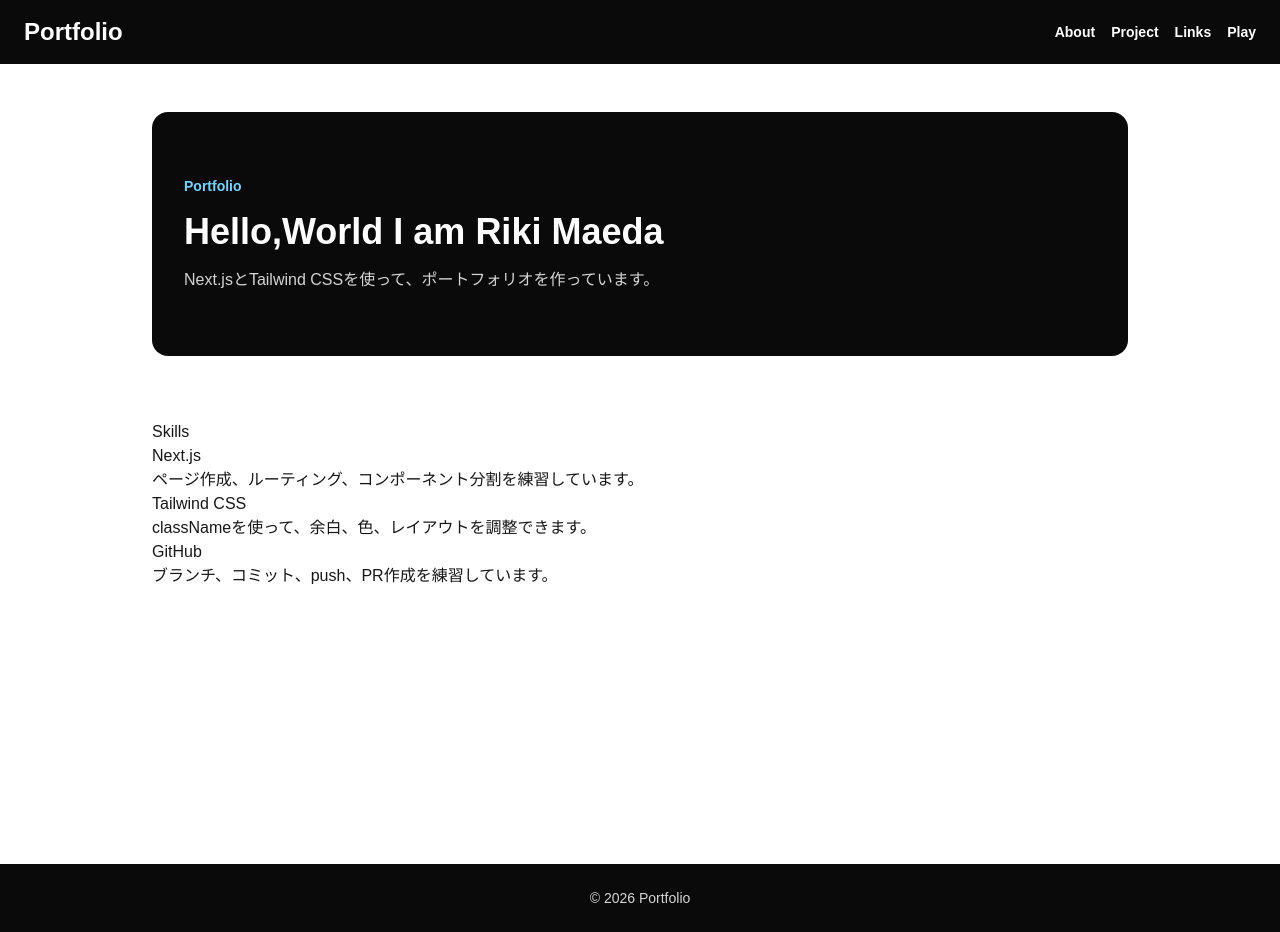
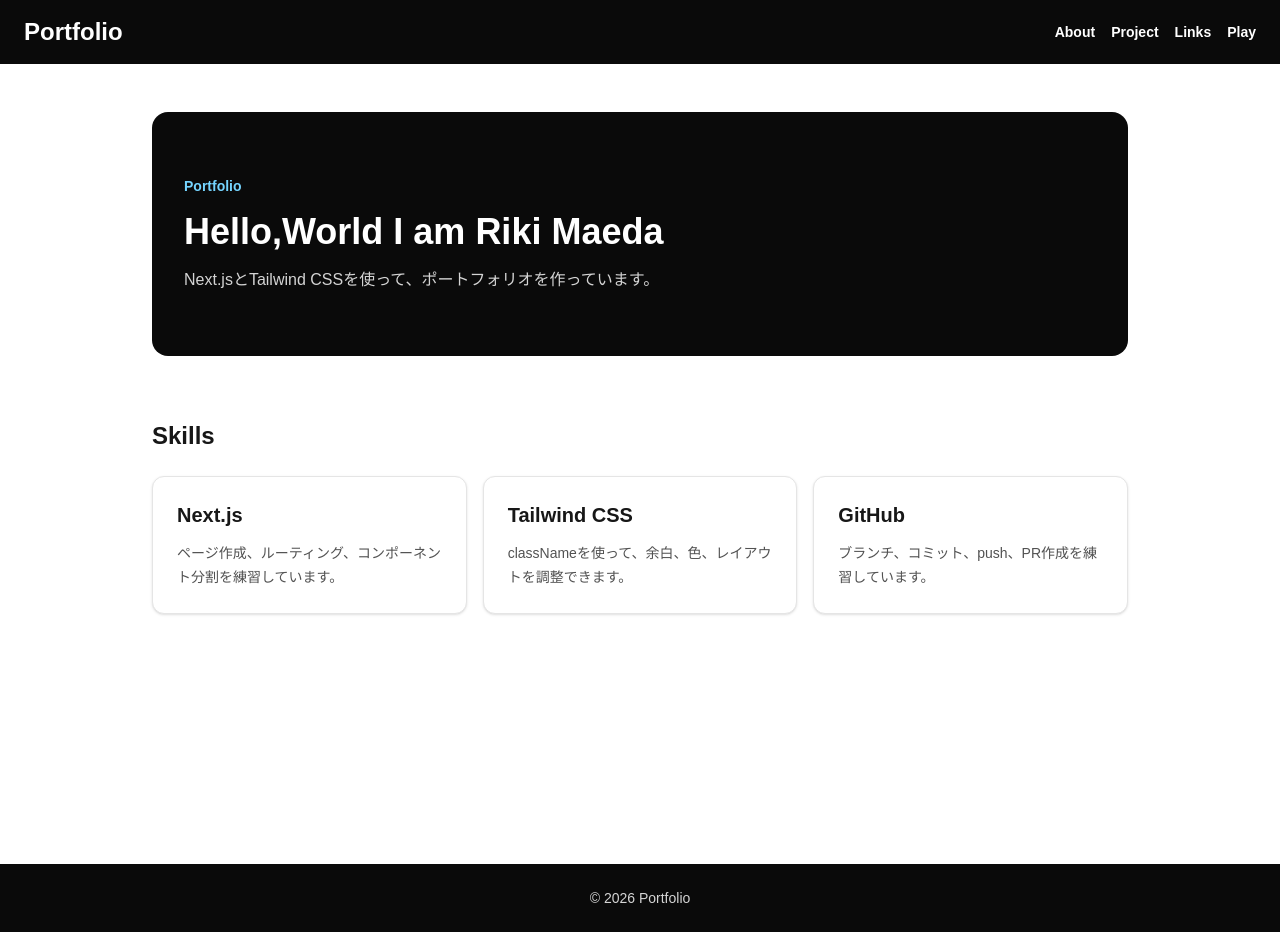
Before and after one commit to med-000/medrk-portfolio, a Next.js app: page / in a window 1280 px wide. Built offline with nearby package versions, Linux system fonts and the light colour scheme.

Commit message:
feature:skillsカードを追加

```diff
--- a/src/app/page.tsx
+++ b/src/app/page.tsx
@@ -1,4 +1,21 @@
+import { SkillCard } from "../components/skill-card/skill-card";
 import { MainLayout } from "../layouts/main/main-layout";
+
+const skills = [
+  {
+    title: "Next.js",
+    description:
+      "ページ作成、ルーティング、コンポーネント分割を練習しています。",
+  },
+  {
+    title: "Tailwind CSS",
+    description: "classNameを使って、余白、色、レイアウトを調整できます。",
+  },
+  {
+    title: "GitHub",
+    description: "ブランチ、コミット、push、PR作成を練習しています。",
+  },
+];
 
 export default function Home() {
   return (
@@ -15,22 +32,15 @@ export default function Home() {
         </section>
 
         <section id='skills'>
-          <h2>Skills</h2>
-          <div>
-            <div>
-              <h3>Next.js</h3>
-              <p>
-                ページ作成、ルーティング、コンポーネント分割を練習しています。
-              </p>
-            </div>
-            <div>
-              <h3>Tailwind CSS</h3>
-              <p>classNameを使って、余白、色、レイアウトを調整できます。</p>
-            </div>
-            <div>
-              <h3>GitHub</h3>
-              <p>ブランチ、コミット、push、PR作成を練習しています。</p>
-            </div>
+          <h2 className='text-2xl font-bold text-neutral-900'>Skills</h2>
+          <div className='mt-6 grid gap-4 md:grid-cols-3'>
+            {skills.map((skill) => (
+              <SkillCard
+                key={skill.title}
+                title={skill.title}
+                description={skill.description}
+              />
+            ))}
           </div>
         </section>
       </div>
--- /dev/null
+++ b/src/components/skill-card/skill-card.tsx
@@ -0,0 +1,13 @@
+type SkillCardProps = {
+  title: string;
+  description: string;
+};
+
+export const SkillCard = ({ title, description }: SkillCardProps) => {
+  return (
+    <div className='rounded-xl border border-neutral-200 bg-white p-6 shadow-sm'>
+      <h3 className='text-xl font-bold text-neutral-900'>{title}</h3>
+      <p className='mt-3 text-sm leading-6 text-neutral-600'>{description}</p>
+    </div>
+  );
+};
```
